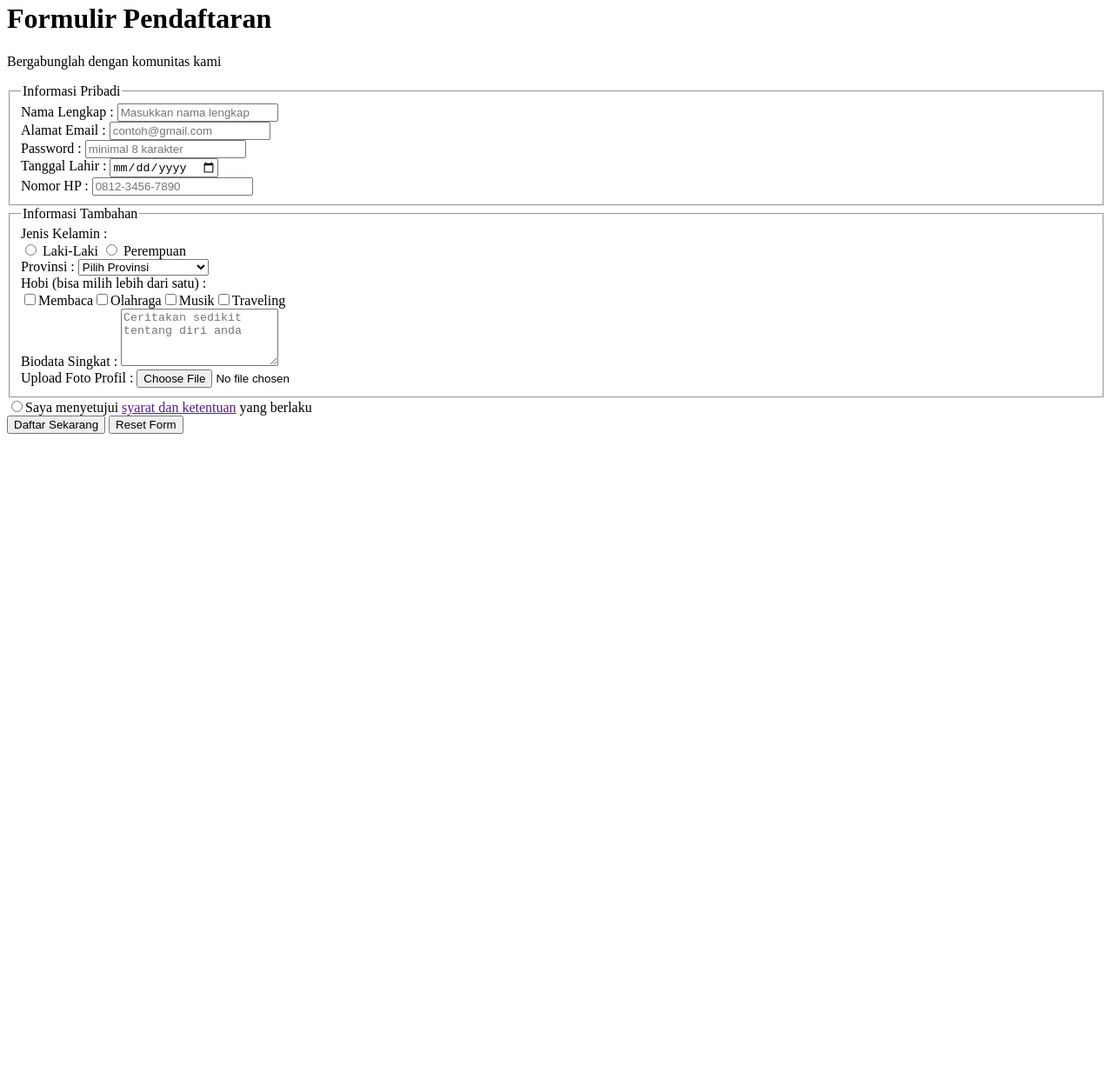
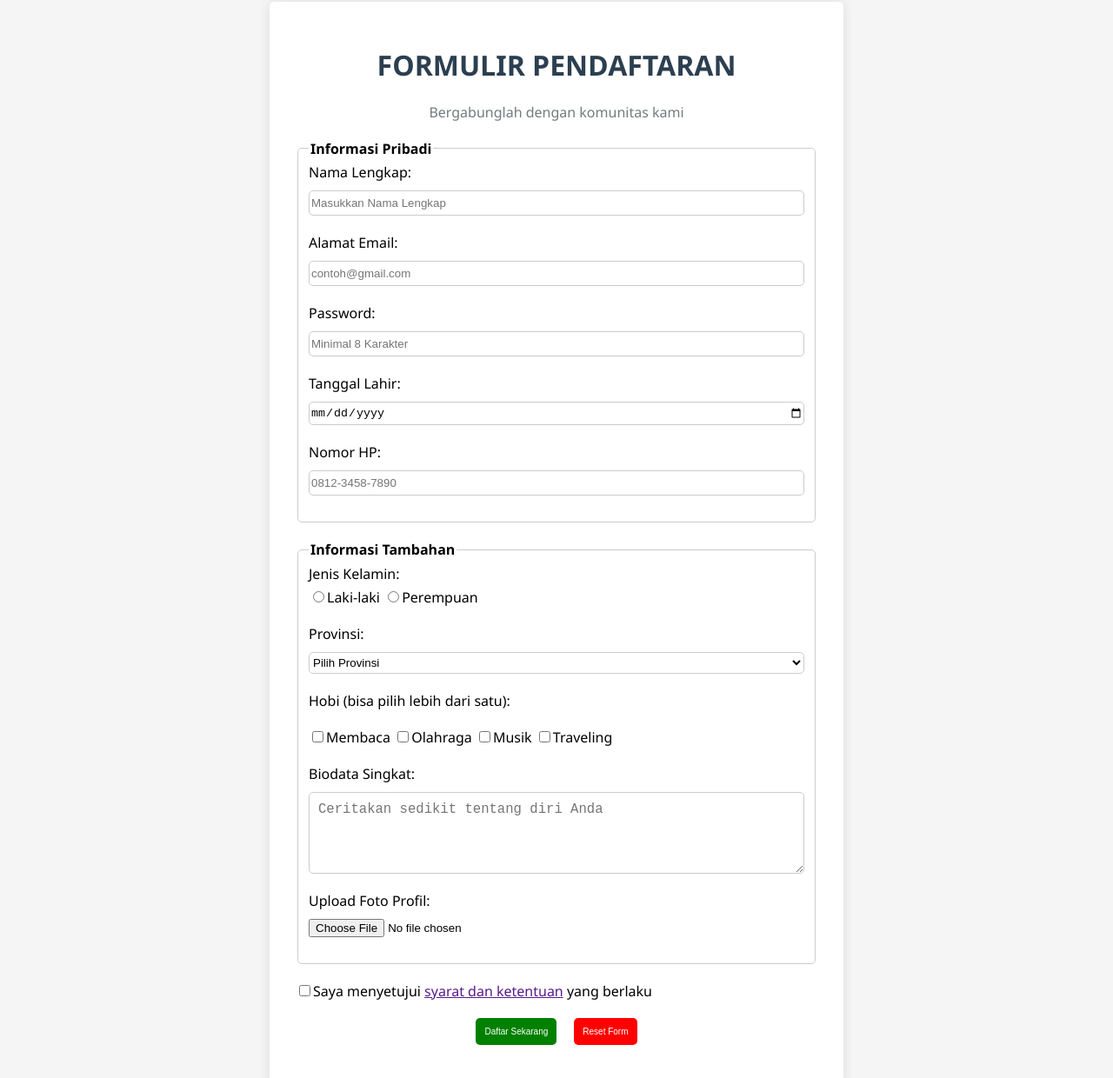
Before and after one commit to XoraDesu/first-project-with-html, a plain HTML site: page index.html in a window 1280 px wide. Shown: the part 18-1258 px from the top of the page at 87% size. Before the commit the page ends 800 px from the top, so only its background shows below. Drawn offline with Linux system fonts and the light colour scheme.

Commit message:
Big Update

```diff
--- a/index.html
+++ b/index.html
@@ -5,53 +5,46 @@
     <meta charset="UTF-8">
     <meta name="viewport" content="width=device-width, initial-scale=1.0">
     <title>Formulir Registrasi</title>
+    <link rel="stylesheet" href="style.css">
 </head>
 
 <body>
-    <h1>Formulir Pendaftaran</h1>
-    <p>Bergabunglah dengan komunitas kami</p>
+    <div class="container">
+        <header>
+            <h1>FORMULIR PENDAFTARAN</h1>
+            <p class="subtitle">Bergabunglah dengan komunitas kami</p>
+        </header>
         <form>
-        <Fieldset>
+            <fieldset class="informasi-pribadi">
                 <legend>Informasi Pribadi</legend>
 
-            <label for="input-nama">Nama Lengkap : </label>
-            <input type="text" name="input-nama" id="input-nama" placeholder="Masukkan nama lengkap"
-                pattern="[A-Za-z ]+" title="Masukkan Nama Anda, Nama tidak boleh mengandung angka atau/dan simbol"
-                required>
+                <label for="name">Nama Lengkap: </label>
+                <input type="text" name="name" id="name" placeholder="Masukkan Nama Lengkap" required>
 
-            <br />
-            <label for="input-email">Alamat Email : </label>
-            <input type="email" name="input-email" id="input-email" placeholder="contoh@gmail.com"
-                title="Masukkan Alamat Email Anda" required>
+                <label for="email">Alamat Email: </label>
+                <input type="email" name="email" id="email" placeholder="contoh@gmail.com" required>
 
-            <br />
-            <label for="input-password">Password : </label>
-            <input type="password" name="input-password" id="input-password" placeholder="minimal 8 karakter"
-                pattern="(?=.*[a-z])(?=.*[A-Z])(?=.*\d)(?=.*[@$!%*?&])[A-Za-z\d@$!%*?&]{8,}"
-                title="Minimal 8 karakter, termasuk huruf besar, huruf kecil, angka, dan simbol" required>
+                <label for="pass">Password: </label>
+                <input type="password" name="pass" id="pass" placeholder="Minimal 8 Karakter" required>
 
-            <br />
-            <label for="input-tanggal-lahir">Tanggal Lahir : </label>
-            <input type="date" name="input-tanggal-lahir" id="input-tanggal-lahir" title="Tolong Sertakan Tanggal Lahir anda" required>
+                <label for="birth-date">Tanggal Lahir: </label>
+                <input type="date" name="birth-date" id="birth-date" required>
 
-            <br />
-            <label for="input-nomor-hp">Nomor HP : </label>
-            <input type="tel" name="input-nomor-hp" id="input-nomor-hp" placeholder="0812-3456-7890" min="0"
-                title="Masukkan Nomor HP Anda" required>
-        </Fieldset>
-        <fieldset>
+                <label for="no-hp">Nomor HP: </label>
+                <input type="tel" name="no-hp" id="no-hp" placeholder="0812-3458-7890" required>
+
+            </fieldset>
+            <fieldset class="informasi-tambahan">
                 <legend>Informasi Tambahan</legend>
 
-            <label>Jenis Kelamin : </label>
-            <br />
-            <input type="radio" name="gender" id="male">
-            <label for="male">Laki-Laki</label>
-            <input type="radio" name="gender" id="female">
-            <label for="female">Perempuan</label>
+                <div class="gender-selection">
+                <label for="gender" id="gender">Jenis Kelamin:</label>
+                <label for="male"><input type="radio" name="gender" id="male" value="male">Laki-laki</label>
+                <label for="female"><input type="radio" name="gender" id="female" value="female">Perempuan</label>
+                </div>
 
-            <br />
-            <label for="input-provinsi">Provinsi : </label>
-            <select name="input-provinsi" id="input-provinsi">
+                <label for="provinsi" id="prov">Provinsi:</label>
+                <select name="provinsi" id="provinsi">
                     <option value="">Pilih Provinsi</option>
                     <option value="aceh">Aceh</option>
                     <option value="bali">Bali</option>
@@ -91,34 +84,53 @@
                     <option value="sumatera-barat">Sumatera Barat</option>
                     <option value="sumatera-selatan">Sumatera Selatan</option>
                     <option value="sumatera-utara">Sumatera Utara</option>
-
                 </select>
 
-            <br />
-            <label>Hobi (bisa milih lebih dari satu) : </label>
-            <br />
-            <input type="checkbox" value="membaca" id="membaca"><label for="membaca">Membaca</label><input
-                type="checkbox" value="olahraga" id="olahraga"><label for="olahraga">Olahraga</label><input
-                type="checkbox" value="musik" id="musik"><label for="musik">Musik</label><input type="checkbox"
-                value="traveling" id="traveling"><label for="traveling">Traveling</label>
 
-            <br>
-            <label for="input-bio">Biodata Singkat : </label>
-            <textarea name="input-bio" id="input-bio" placeholder="Ceritakan sedikit tentang diri anda"
-                rows="4"></textarea>
+                <label for="hobbies">Hobi (bisa pilih lebih dari satu):</label>
+                <div class="hobby">
+                    <label for="reading"><input type="checkbox" name="hobbies" id="reading"
+                            value="reading">Membaca</label>
+                    <label for="sport"><input type="checkbox" name="hobbies" id="sport" value="sport">Olahraga</label>
+                    <label for="music"><input type="checkbox" name="hobbies" id="music" value="music">Musik</label>
+                    <label for="traveling"><input type="checkbox" name="hobbies" id="traveling"
+                            value="traveling">Traveling</label>
+                </div>
 
-            <br />
-            <label for="input-profile">Upload Foto Profil : </label>
-            <input type="file" name="input-profile" id="input-profile">
+                <label for="bio">Biodata Singkat:</label>
+                <textarea name="bio" id="bio" rows="4" placeholder="Ceritakan sedikit tentang diri Anda"></textarea>
+
+                <label for="foto">Upload Foto Profil:</label>
+                <input type="file" id="foto" name="foto" accept="image/*">
+                <img id="preview" src="#" alt="Preview Foto" style="display:none;">
             </fieldset>
-        <input type="radio" name="agreement" id="agreement" name="agreement"
-            title="Please make sure you agree to the following terms and conditions" required><label
-            for="agreement">Saya menyetujui <a href="">syarat
-                dan ketentuan</a> yang berlaku</label>
-        <br />
-        <button type="submit" value="simpan">Daftar Sekarang</button> <button type="reset">Reset Form</button>
+            <label for="agreement"><input type="checkbox" name="agreement" id="agreement" required>Saya menyetujui <a href="">syarat dan ketentuan</a> yang berlaku</label>
+            <div class="buttons">
+                <button type="submit">Daftar Sekarang</button>
+                <button type="reset">Reset Form</button>
+            </div>
+
         </form>
-</body>
+    </div>
+    <script>
+        const fotoInput = document.getElementById('foto');
+        const preview = document.getElementById('preview');
+
+        fotoInput.addEventListener('change', function () {
+            const file = this.files[0];
+            if (file) {
+                const reader = new FileReader();
+                reader.onload = function (e) {
+                    preview.src = e.target.result;
+                    preview.style.display = 'block';
+                }
+                reader.readAsDataURL(file);
+            } else {
+                preview.src = '#';
+                preview.style.display = 'none';
+            }
+        });
+    </script>
 </body>
 
 </html>
--- /dev/null
+++ b/style.css
@@ -0,0 +1,128 @@
+body {
+    font-family: 'Segoe UI', Tahoma, Geneva, Verdana, sans-serif;
+    background-color: #f5f5f5;
+    margin: 0;
+    padding: 20px;
+}
+
+.container {
+    max-width: 600px;
+    margin: auto;
+    background-color: #ffffff;
+    padding: 30px;
+    border-radius: 5px;
+    box-shadow: 0 0 14px rgba(0, 0, 0, 0.1);
+}
+
+h1 {
+    color: #2c3f50;
+    text-align: center;
+}
+
+
+header p {
+    color: #727c7c;
+    text-align: center;
+    margin: 20px;
+}
+
+fieldset {
+    gap: 20px;
+}
+
+fieldset legend {
+    font-weight: bold;
+}
+
+fieldset.informasi-pribadi {
+    border-radius: 5px;
+    display: flex;
+    flex-direction: column;
+    margin-bottom: 20px;
+    border: 1px solid #ccc;
+    padding-bottom: 30px;
+}
+
+fieldset.informasi-pribadi input {
+    height: 25px;
+    border: 1px solid #ccc;
+    border-radius: 5px;
+}
+
+fieldset.informasi-tambahan {
+    display: flex;
+    flex-direction: column;
+    border-radius: 5px;
+    border: 1px solid #ccc;
+    padding-bottom: 30px;
+    margin-bottom: 20px;
+}
+
+input,textarea,select {
+    margin-top: -10px;
+}
+
+#provinsi {
+    border: 1px solid #ccc;
+    background-color: white;
+    border-radius: 5px;
+    height: 25px;
+}
+label#gender {
+    margin-bottom: 5px;
+    display: block;
+}
+
+
+textarea {
+    border: 1px solid #ccc;
+    border-radius: 5px;
+    padding: 10px;
+    font-size: 1.2em;
+}
+
+.buttons {
+    margin: 20px;
+    gap: 20px;
+    display: flex;
+    flex-direction: row;
+    justify-content: center;
+}
+
+button {
+    padding: 10px;
+    font-size: 10px;
+}
+
+button[type="submit"] {
+    border: 0px solid;
+    border-radius: 5px;
+    color: white;
+    background-color: green;
+}
+
+
+button[type="reset"] {
+    border: 0px solid;
+    border-radius: 5px;
+    background-color: red;
+    color: white;
+}
+
+button[type="submit"]:hover {
+    background-color: greenyellow;
+    color: black;
+}
+
+
+button[type="reset"]:hover {
+    background-color: rgb(255, 90, 90);
+    color: black;
+}
+
+
+#preview {
+    max-width: 150px;
+    margin-top: 10px;
+    border-radius: 5px;
+}
```
Lines whose indentation alone changed are shown as unchanged.
